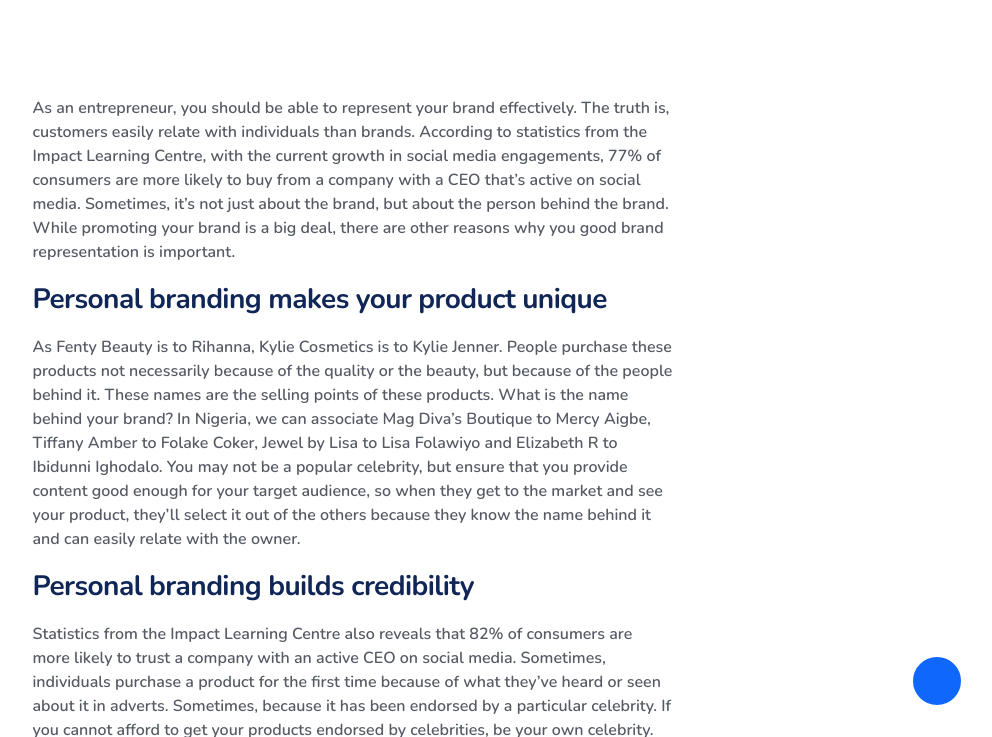
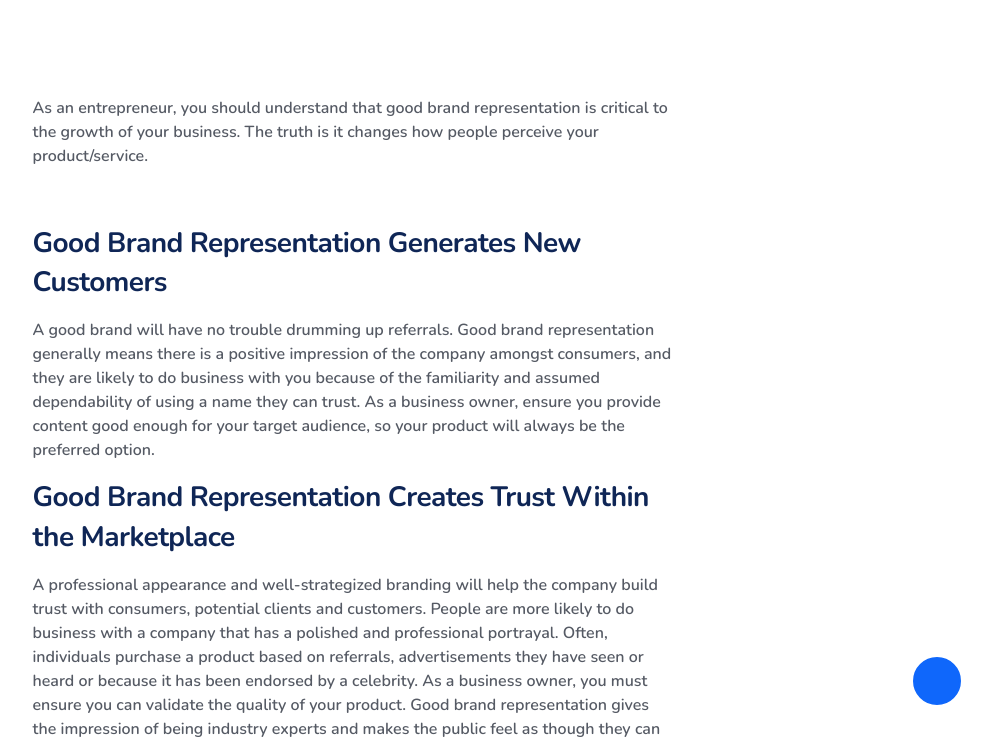
Before and after one commit to neo360africa3/neo360africa3.github.io, a Jekyll site: the page built from _posts/2019-11-22-personal-brand-identity.markdown, in a window 1280 px wide and 900 px high, scrolled down 584 px, cut to the strip 163-900 px from the top of the window. Shown: the whole strip, without its empty margins (287-1279 px from the left). Built offline with Jekyll 4.4.1, drawn with Linux system fonts in a browser that asks for light colours; our own code applies the rules of GitHub Pages for plain Markdown files; a script that is not in the unit is left out; some of the changed text lies outside the part shown.

Commit message:
Updated Personal Brand Identity

```diff
--- a/_posts/2019-11-22-personal-brand-identity.markdown
+++ b/_posts/2019-11-22-personal-brand-identity.markdown
@@ -1,5 +1,5 @@
 ---
-title: Personal Brand Identity
+title: BRANDING; Why it is good for your business
 date: 2019-11-22 09:22:00 Z
 categories:
 - Managing Business
@@ -16,20 +16,24 @@
 image: https://res.cloudinary.com/neo360africa/image/upload/c_scale,h_500/v1574169263/NEO360%20BLOG/man-sitting-in-front-of-keyboard-2422278_vjewud.jpg
 ---
 
-As an entrepreneur, you should be able to represent your brand effectively. The truth is, customers easily relate with individuals than brands. According to statistics from the Impact Learning Centre, with the current growth in social media engagements, 77% of consumers are more likely to buy from a company with a CEO that’s active on social media. Sometimes, it’s not just about the brand, but about the person behind the brand. While promoting your brand is a big deal, there are other reasons why you good brand representation is important.
+As an entrepreneur, you should understand that good brand representation is critical to the growth of your business. The truth is it changes how people perceive your product/service.
 
 
-### Personal branding makes your product unique
-
-As Fenty Beauty is to Rihanna, Kylie Cosmetics is to Kylie Jenner. People purchase these products not necessarily because of the quality or the beauty, but because of the people behind it. These names are the selling points of these products. What is the name behind your brand? In Nigeria, we can associate Mag Diva’s Boutique to Mercy Aigbe, Tiffany Amber to Folake Coker, Jewel by Lisa to Lisa Folawiyo and Elizabeth R to Ibidunni Ighodalo. You may not be a popular celebrity, but ensure that you provide content good enough for your target audience, so when they get to the market and see your product, they’ll select it out of the others because they know the name behind it and can easily relate with the owner.
+<br/>
+### Good Brand Representation Generates New Customers
 
 
-### Personal branding builds credibility
-
-Statistics from the Impact Learning Centre also reveals that 82% of consumers are more likely to trust a company with an active CEO on social media. Sometimes, individuals purchase a product for the first time because of what they’ve heard or seen about it in adverts. Sometimes, because it has been endorsed by a particular celebrity. If you cannot afford to get your products endorsed by celebrities, be your own celebrity. Endorse your own products, toot your own horn. This would make individuals purchase your product because it has been highly recommended and publicised. If they trust you, they will trust your product.
+A good brand will have no trouble drumming up referrals. Good brand representation generally means there is a positive impression of the company amongst consumers, and they are likely to do business with you because of the familiarity and assumed dependability of using a name they can trust. As a business owner, ensure you provide content good enough for your target audience, so your product will always be the preferred option.
 
 
-*If you really want your business to succeed, you have to put yourself out there. It’s not just about your image, but also your character. If you’re honest, transparent and legit in your dealings and conversations, people would be glad to do business with you and patronise you. Ensure you’re always in a positive light and you will portray a good image for your brand as well.
 
+### Good Brand Representation Creates Trust Within the Marketplace
+
+
+A professional appearance and well-strategized branding will help the company build trust with consumers, potential clients and customers. People are more likely to do business with a company that has a polished and professional portrayal. Often, individuals purchase a product based on referrals, advertisements they have seen or heard or because it has been endorsed by a celebrity. As a business owner, you must ensure you can validate the quality of  your product. Good brand representation gives the impression of being industry experts and makes the public feel as though they can trust your company, the products and services it offers and the way it handles its business.
+
+### Good Brand Representation Increases Business Value
+Brand representation is important when trying to generate future business and investment opportunities. It gives the company more leverage in the industry. This makes it a more appealing investment opportunity because of its firmly established place in the marketplace.
 <br/>
-Luckily, NEO360 offers advisory session, so you would be able to know how to best represent your company as a person.*
+
+When a brand is well represented, it can carry an amazing presence in your market. This can set you miles ahead of your competition, simply because you're represented well by your branding
```
